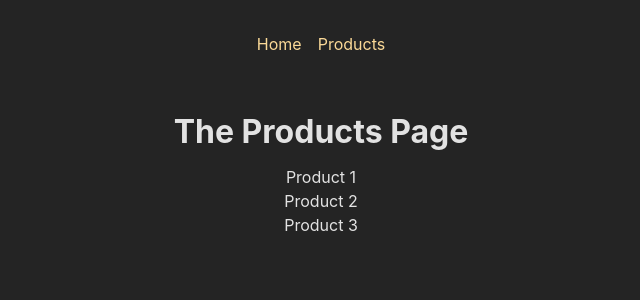
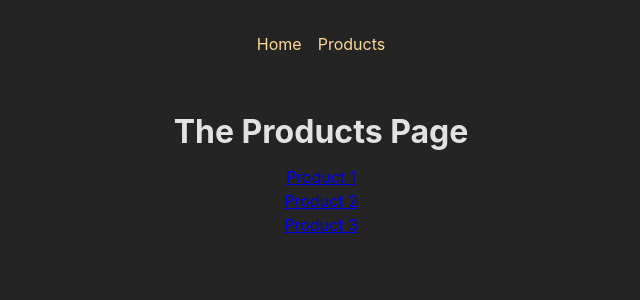
Before and after one commit to colson0x1/mini-react-router, a React (Create React App) app: page /products in a window 1280 px wide. Shown: the top 300 px of the page, without its empty margins (319-959 px from the left). Built offline with nearby package versions, Linux system fonts and the light colour scheme.

Commit message:
add links for dynamic routes

```diff
--- a/src/pages/Products.jsx
+++ b/src/pages/Products.jsx
@@ -1,3 +1,20 @@
+// Here we're using Link instead of NavLink because we don't wanna highlight
+// those links as being active once they're clicked because we're actually
+// leaving this page when clicking one of these links here anyways.
+import { Link } from 'react-router-dom';
+
+// In reality, we would probably fetch the product data from some backend,
+// from some database.
+// And therefore we might have our product as an array which we're getting from
+// the backend.
+// Here we're hardcoding it in this dummy products constant but this could be a
+// data coming from a backend.
+const PRODUCTS = [
+  { id: 'p1', title: 'Product 1' },
+  { id: 'p2', title: 'Product 2' },
+  { id: 'p3', title: 'Product 3' },
+];
+
 // Now it would be quite common to load a separate details page for the different
 // products. And ofcourse, that is what we have essentially on any online shop.
 // WE have a list of products, we can click on a product to view the details of
@@ -6,13 +23,21 @@
 // maybe called ProductDetail and there we might want to show the Product
 // specific data.
 function ProductsPage() {
+  // Since we're getting data from backend in reality, so instead of hard coding
+  // our list items like this, we might be creating that list dynamically by
+  // mapping through all these products
+  // So now the link should be constructed dynamically
+  // So now we're generating multiple list items with different links which
+  // have different paths
   return (
     <>
       <h1>The Products Page</h1>
       <ul>
-        <li>Product 1</li>
-        <li>Product 2</li>
-        <li>Product 3</li>
+        {PRODUCTS.map((prod) => (
+          <li key={prod.id}>
+            <Link to={`/products/${prod.id}`}>{prod.title}</Link>
+          </li>
+        ))}
       </ul>
     </>
   );
```
